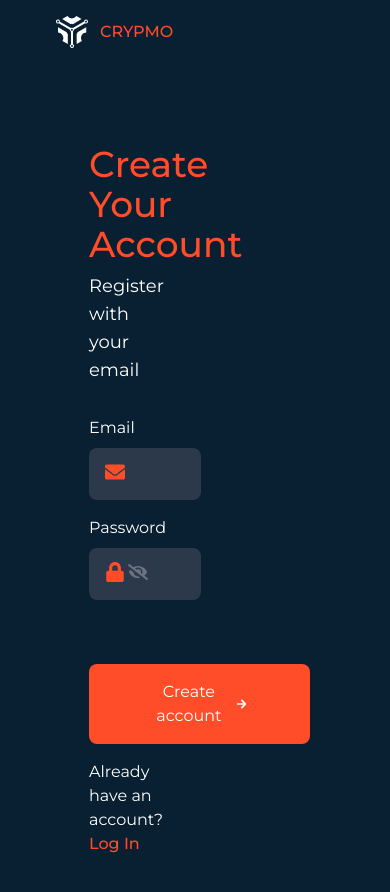
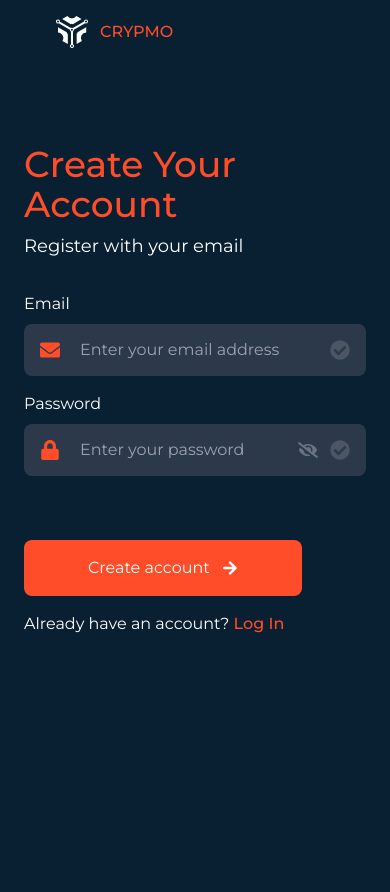
Before and after one commit to DeXtreme/Crypmo, a React (Create React App) app in the folder src/app/: page /register in a window 390 px wide. Shown: the top 892 px of the page. After the commit the page ends 844 px from the top, so only its background shows below. Built offline with nearby package versions, Linux system fonts and the light colour scheme.

Commit message:
style : Make pages responsive
Make the pages and features more responsive and adds validation
icons to the registeration page

```diff
--- a/src/app/public/index.html
+++ b/src/app/public/index.html
@@ -7,7 +7,7 @@
     <meta name="theme-color" content="#000000" />
     <meta
       name="description"
-      content="Web site created using create-react-app"
+      content="Buy/Sell crypto with mobile money"
     />
     <link rel="apple-touch-icon" href="%PUBLIC_URL%/logo192.png" />
     <!--
@@ -24,7 +24,7 @@
       work correctly both with client-side routing and a non-root public URL.
       Learn how to configure a non-root public URL by running `npm run build`.
     -->
-    <title>React App</title>
+    <title>Crypmo</title>
   </head>
   <body>
     <noscript>You need to enable JavaScript to run this app.</noscript>
--- a/src/app/src/features/RegisterForm/RegisterForm.js
+++ b/src/app/src/features/RegisterForm/RegisterForm.js
@@ -1,8 +1,8 @@
 import PropTypes from 'prop-types';
 import { useFormik } from 'formik';
 import { useState } from 'react';
-import {object,string} from 'yup';
-import {FaEnvelope, FaLock, FaEyeSlash, FaEye, FaArrowRight, FaRegEnvelope} from 'react-icons/fa';
+import {FaEnvelope, FaLock, FaEyeSlash,
+    FaEye, FaArrowRight, FaRegEnvelope, FaCheckCircle} from 'react-icons/fa';
 
 import { register } from './services'
 import { Link } from 'react-router-dom';
@@ -13,22 +13,71 @@ function RegisterForm(props){
     const [isPasswordVisible, setPasswordVisible] = useState(false);
     const [isSuccess, setSuccess] = useState(false);
 
+    const [isEmailValid, setEmailValid] = useState(false);
+    const [isPasswordValid, setPasswordValid] = useState(false);
+
+    // Track password validation state
+    const [hasUpper, setHasUpper] = useState(false);
+    const [hasNumber, setHasNumber] = useState(false);
+    const [hasMinChar, setHasMinChar] = useState(false);
+
     const formik = useFormik({
         initialValues : {
             email: "",
             password: ""
         },
-        validationSchema: object({
-            email: string().email(cts.INVALID_EMAIL_MESSAGE)
-                           .required(cts.EMAIL_REQUIRED_MESSAGE),
-            password: string().min(8,cts.INVALID_PASSOWORD_LENGTH_MESSAGE)
-                              .matches(/[A-Z]/g,cts.INVALID_PASSWORD_UPPERCASE_MESSAGE)
-                              .matches(/[0-9]/g,cts.INVALID_PASSWORD_NUMBER_MESSAGE)
-                              .required(cts.PASSWORD_REQUIRED_MESSAGE)
-        }),
+        validate: (values) => {
+            const errors = {};
+
+            try {
+                if(!values.email) throw cts.EMAIL_REQUIRED_MESSAGE;
+                if(!/^\w+([.-]?\w+)*@\w+([.-]?\w+)*(\.\w{2,3})+$/i.test(values.email)){
+                    throw cts.INVALID_EMAIL_MESSAGE;
+                }
+                setEmailValid(true);
+            }catch(e){
+                errors.email = e;
+                setEmailValid(false);
+            }
+
+            try{
+                if(!values.password) throw cts.PASSWORD_REQUIRED_MESSAGE;
+
+                // Run all three validations and track the result
+                let errors = []
+                if(values.password.length < 8){
+                    setHasMinChar(false);
+                    errors.push(cts.INVALID_PASSOWORD_LENGTH_MESSAGE);
+                }else{
+                    setHasMinChar(true);
+                }
+
+                if(!/[A-Z]/g.test(values.password)){
+                    setHasUpper(false);
+                    errors.push(cts.INVALID_PASSWORD_UPPERCASE_MESSAGE);
+                }else{
+                    setHasUpper(true);
+                }
+
+                if(!/[0-9]/g.test(values.password)){
+                    setHasNumber(false);
+                    errors.push(cts.INVALID_PASSWORD_NUMBER_MESSAGE);
+                }else{
+                    setHasNumber(true);
+                }
+                // Throw the first error for display
+                if(errors.length) throw errors[0];
+                setPasswordValid(true)
+            }catch(e){
+                errors.password = e;
+                setPasswordValid(false);
+            }
+
+            return errors;
+        },
         onSubmit: async (values, {setFieldError, setSubmitting}) => {
-            let result = await register({email:values.email,
-                                         password:values.password})
+            let result = await register({email: values.email,
+                                         password: values.password})
 
             if(result.success){
                 setSuccess(true);
@@ -50,37 +99,67 @@ function RegisterForm(props){
                 <h1 className="font-medium text-4xl mb-2 text-accent">Create Your Account</h1>
                 <h2 className=" mb-8 text-lg">Register with your email</h2>
 
-                <div className="mb-4 w-11/12">
-                    <p className="mb-2">Email</p>
+                <div className="mb-4">
+                    <label for="email" className="mb-2 inline-block">Email</label>
                     <div className="relative">
-                        <input type="email" {...formik.getFieldProps("email")}
+                        <input id="email" type="email" {...formik.getFieldProps("email")}
                         className={`bg-secondary px-14 py-3.5 w-full rounded-lg
-                        ${formik.errors.email && formik.touched.email && "ring-1 ring-red-600 rounded-lg accent-red-600"}
+                        ${formik.errors.email && formik.touched.email && "ring-1 ring-red-500 rounded-lg accent-red-500"}
                         transition-all disabled:brightness-75`}
                         placeholder="Enter your email address" required disabled={formik.isSubmitting}/>
 
-                        <FaEnvelope className="text-accent absolute top-3.5 left-4 text-xl"/>
+                        <FaEnvelope className="text-accent absolute top-4 left-4 text-xl"/>
+                        <FaCheckCircle id="email-valid" className={`${isEmailValid ? "text-green-500":"text-gray-600"}
+                        absolute top-4 right-4 text-xl`}/>
                     </div>
                     {formik.errors.email && formik.touched.email &&
                      <p className="my-1 text-red-600 text-sm">{formik.errors.email}</p>}
                 </div>
 
-                <div className="mb-16 w-11/12">
-                    <p className="mb-2">Password</p>
+                <div className="mb-16">
+                    <label for="password" className="mb-2 inline-block">Password</label>
                     <div className="relative">
                         <input type={isPasswordVisible ? "text" : "password"} {...formik.getFieldProps("password")}
-                        className={`bg-secondary px-14 py-3.5 w-full rounded-lg
-                        ${formik.errors.password && formik.touched.password && "ring-1 ring-red-600 rounded-lg accent-red-600"}
+                        className={`peer bg-secondary pl-14 pr-20 py-3.5 w-full rounded-lg
+                        ${formik.errors.password && formik.touched.password && "ring-1 ring-red-500 rounded-lg accent-red-500"}
                         transition-all disabled:brightness-75`}
                         placeholder="Enter your password" required disabled={formik.isSubmitting}/>
 
-                        <FaLock className="text-accent absolute top-3.5 left-4 text-xl"/>
-                        {isPasswordVisible ? <FaEye onClick={handleVisible} className="text-gray-500 absolute top-3.5 right-4 text-xl cursor-pointer"/> :
-                            <FaEyeSlash onClick={handleVisible} className="text-gray-500 absolute top-3.5 right-4 text-xl cursor-pointer"/>}
+                        <FaLock className="text-accent absolute top-4 left-4 text-xl"/>
+                        {
+                            isPasswordVisible ?
+                            <FaEye onClick={handleVisible} className="text-gray-500 absolute top-4
+                            right-12 text-xl cursor-pointer"/> :
+                            <FaEyeSlash onClick={handleVisible} className="text-gray-500 absolute top-4
+                            right-12 text-xl cursor-pointer"/>
+                        }
+
+                        <FaCheckCircle id="pass-valid" className={`${isPasswordValid ? "text-green-500":"text-gray-600"}
+                         absolute top-4 right-4 text-xl`} />
 
                         {formik.errors.password && formik.touched.password &&
                         <p className="my-1 text-red-600 text-sm">{formik.errors.password}</p>}
+
+                        {!isPasswordValid && <ul className='bg-secondary text-white p-4 mt-1 rounded-md right-0
+                        absolute invisible peer-focus:visible'>
+                            <li className='flex items-center mb-1'>
+                                <FaCheckCircle id="min-chars" className={`${hasMinChar? "text-green-500":"text-gray-600"}
+                                inline-block text-xl mr-2`}/> At least 8 characters
+                            </li>
+
+                            <li className='flex items-center mb-1'>
+                                <FaCheckCircle id="has-upper" className={`${hasUpper? "text-green-500":"text-gray-600"}
+                                inline-block text-xl mr-2`}/> Has uppercase letters
+                            </li>
+
+                            <li className='flex items-center mb-1'>
+                                <FaCheckCircle id="has-number" className={`${hasNumber? "text-green-500":"text-gray-600"}
+                                inline-block text-xl mr-2`}/> Has numbers
+                            </li>
+
+                        </ul>}
                     </div>
+
                 </div>
                 <div>
                     <button type="submit" className="bg-accent rounded-lg px-16 py-4 mb-4 transition-all hover:bg-white hover:text-accent
@@ -93,9 +172,8 @@ function RegisterForm(props){
                 <p>Already have an account? <Link to="login" className="text-accent font-medium">Log In</Link></p>
             </form>:
             <div>
-                <h1 className="text-4xl font-medium"><FaRegEnvelope className="inline-block text-accent mr-5 text-6xl"/> Verify your account</h1>
-                <p className="mt-5">Congratulations, you're almost done. Before being able to use your account
-                   you need to verify your account by clicking the link that been sent to your email address.</p>
+                <h1 className="text-4xl font-medium"><FaRegEnvelope className="inline-block text-accent mr-5 text-6xl"/>{cts.SUCCESS_HEADER}</h1>
+                <p className="mt-5">{cts.SUCCESS_MESSAGE}</p>
                 <Link className="text-accent mt-4 inline-block" to="login">Log In</Link>
             </div>}
         </div>
@@ -107,3 +185,14 @@ RegisterForm.propTypes = {
 }
 
 export default RegisterForm;
+
+
+/*
+validationSchema: object({
+    email: string().email(cts.INVALID_EMAIL_MESSAGE)
+                   .required(cts.EMAIL_REQUIRED_MESSAGE),
+    password: string().min(8,cts.INVALID_PASSOWORD_LENGTH_MESSAGE)
+                      .matches(/[A-Z]/g,cts.INVALID_PASSWORD_UPPERCASE_MESSAGE)
+                      .matches(/[0-9]/g,cts.INVALID_PASSWORD_NUMBER_MESSAGE)
+                      .required(cts.PASSWORD_REQUIRED_MESSAGE)
+})*/
--- a/src/app/src/pages/Register/Register.js
+++ b/src/app/src/pages/Register/Register.js
@@ -6,7 +6,9 @@ export function Register(props){
         <>
             <Navbar showMenu={false} fixed={false}/>
             <div className="grid grid-cols-6 grid-rows-1">
-                <RegisterForm className="col-start-2 col-span-2 row-start-2 mt-10"/>
+                <RegisterForm className="col-span-full
+                md:col-start-2 md:col-span-4
+                lg:col-start-2 lg:col-span-2 mt-10"/>
             </div>
         </>
     );
```
Also changed, not shown: src/app/src/pages/Home/Home.js (+5 -4 lines), src/app/src/features/VerifyAccount/services.js (line endings or trailing spaces), 1 other file (tests, documents, lock files or other folders).
